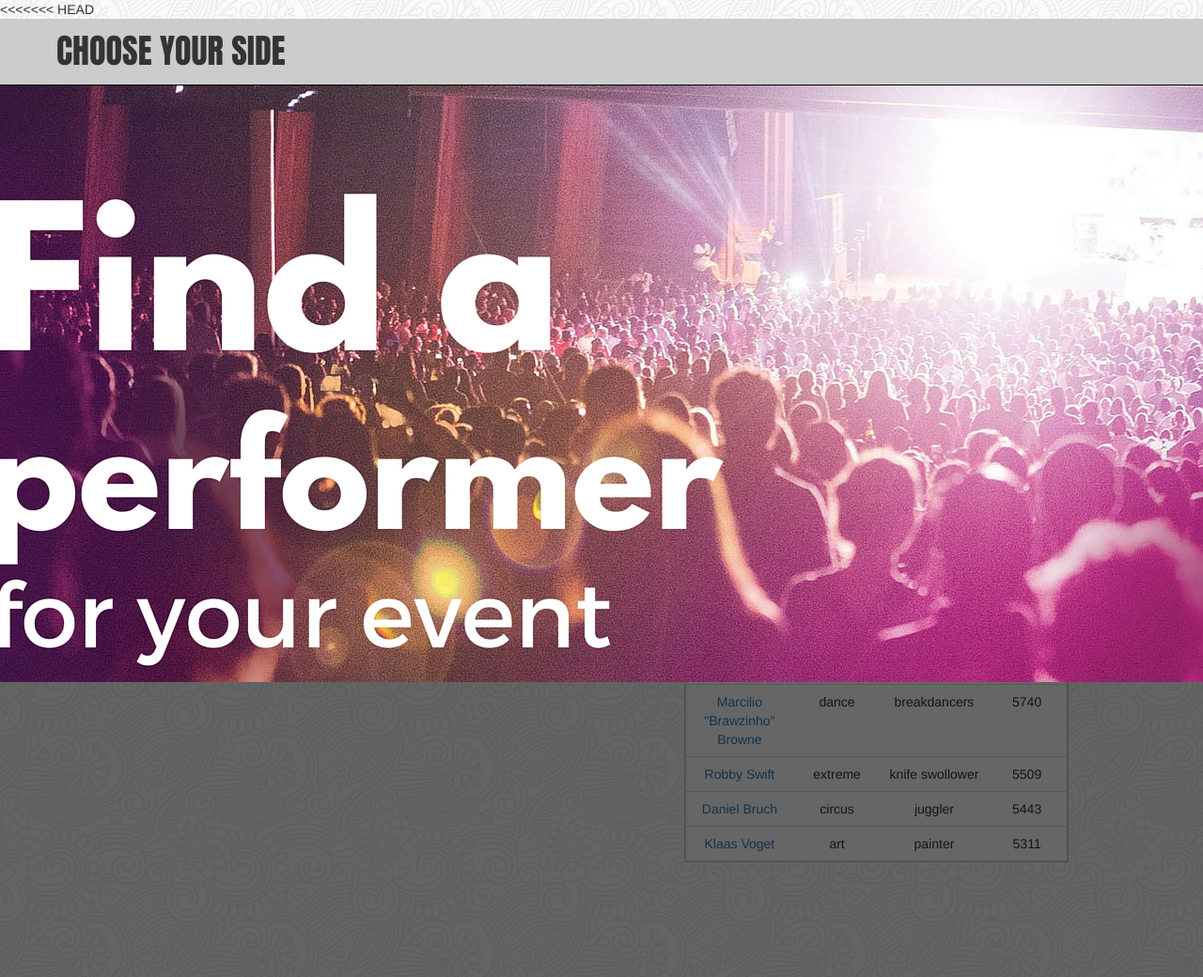
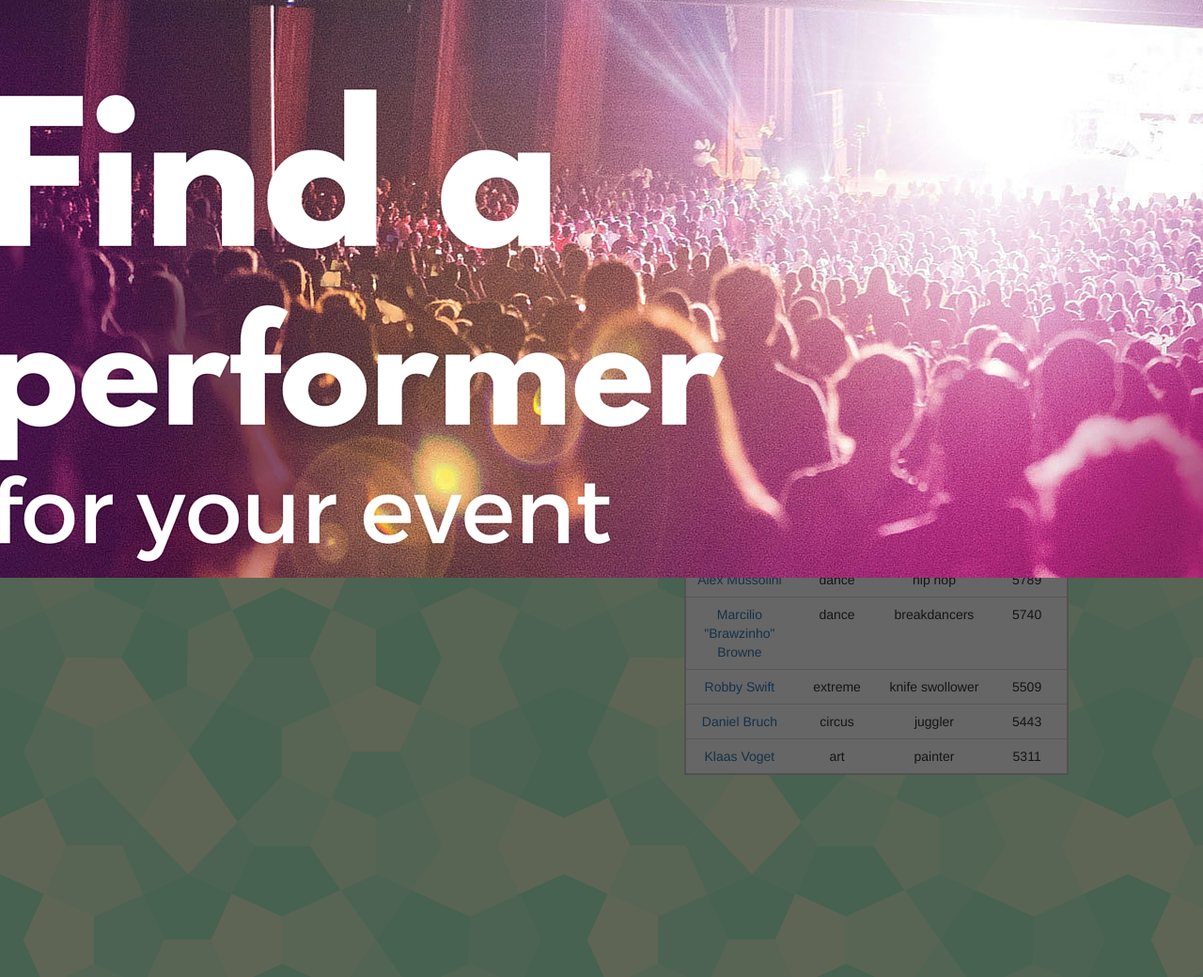
Before and after one commit to canvural/hack4culture, a PHP site: page / in a window 1280 px wide; the page is wider, and only the part inside the window is pictured. Shown: the top 1040 px of that part at 94% size. Run offline with PHP 8.4, Linux system fonts and the light colour scheme.

Commit message:
minor design changes

```diff
--- a/css/style.css
+++ b/css/style.css
@@ -1,10 +1,14 @@
 html, body {
   height:100%;
-  background: #eeeeee url(images/symphony.png);
+  background: #eeeeee url('../images/bgs/conpen.png');
 }
 
 h1, h2, h3 {
   font-family: Georgia, serif;
+}
+
+h2 {
+  border-bottom: 2px solid #471344;
 }
 
 .landing {
@@ -33,16 +37,22 @@ h1, h2, h3 {
 
 .headers {
   text-align: center;
+
+}
+
+.text-center {
+  padding-top: 15px;
 }
 header {
   border-bottom: 1px solid black;
+  background: url('../images/performance.jpg') no-repeat;
 }
 
 header h1 {
   margin: 0;
   padding: 15px 15px 15px 60px;
-  background-color: #CCC;
   font-family: Impact, Charcoal, sans-serif;
+  color: white;
 }
 
 table {
--- a/index.html
+++ b/index.html
@@ -6,18 +6,15 @@
   <title></title>
 </head>
 <body>
-<<<<<<< HEAD
-  <header><h1>CHOOSE YOUR SIDE</h1></header>
-=======
 <div class="landing">
 </div>
->>>>>>> 1d7bc9ded878560ad4c299f1e3e9bd7745c72515
+<!-- <header><h1>CHOOSE YOUR SIDE</h1></header> -->
 <div class="container">
   <div class="row" style="height:500px;">
     <div class="col-md-6" id="performer">
         <h2>PERFORMER</h2>
         <form class="form-signin">
-          <h2 class="form-signin-heading">Please register</h2>
+          <h1 class="form-signin-heading">Please register</h1>
           <label for="inputEmail" class="sr-only">Email address</label>
           <input type="email" id="inputEmail" class="form-control" placeholder="Email address" required="" autofocus="" autocomplete="off">
           <label for="inputPassword" class="sr-only">Password</label>
```
Also changed, not shown: css/images/symphony.png (deleted), images/bgs/conpen.png (added).
